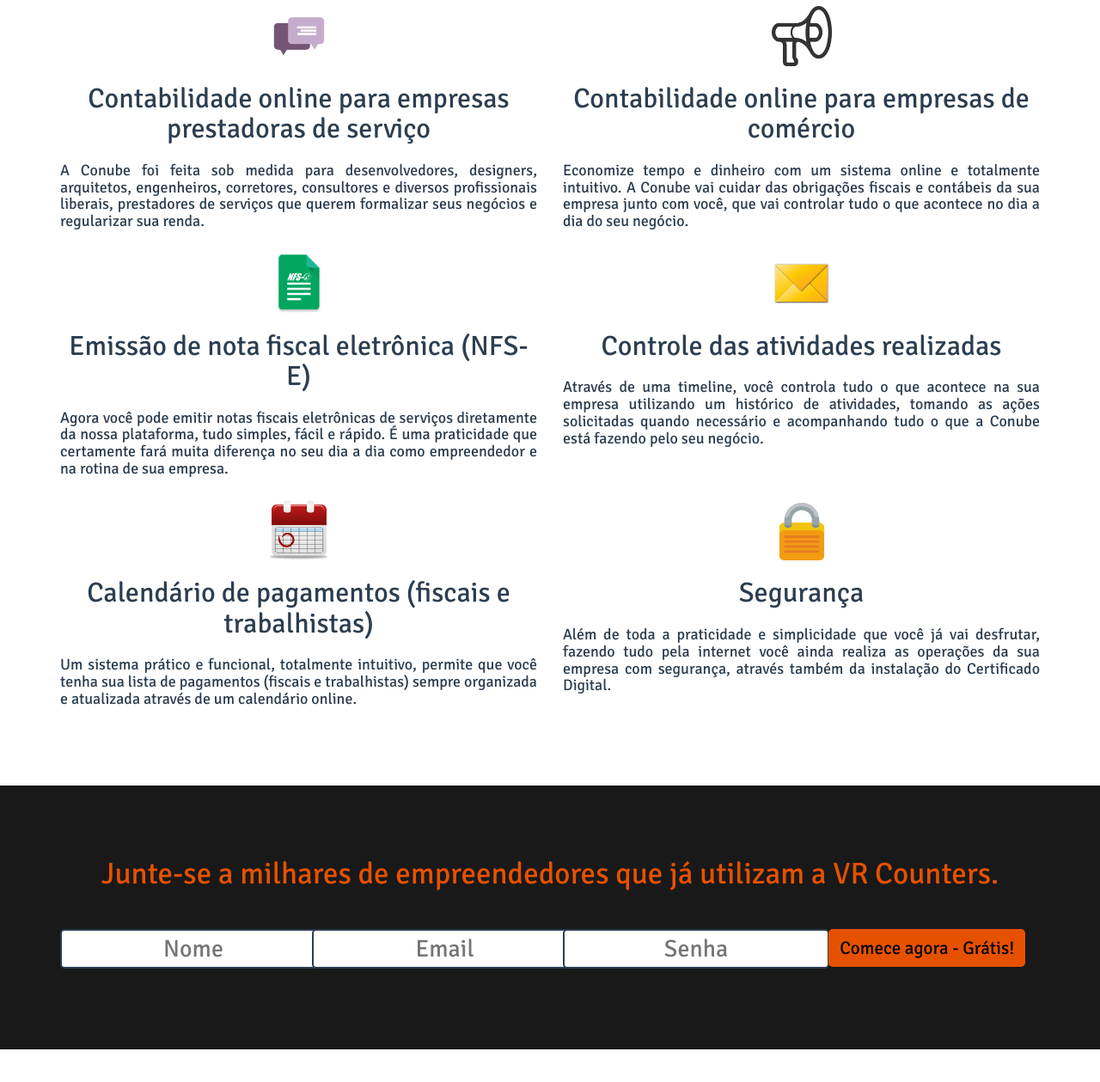
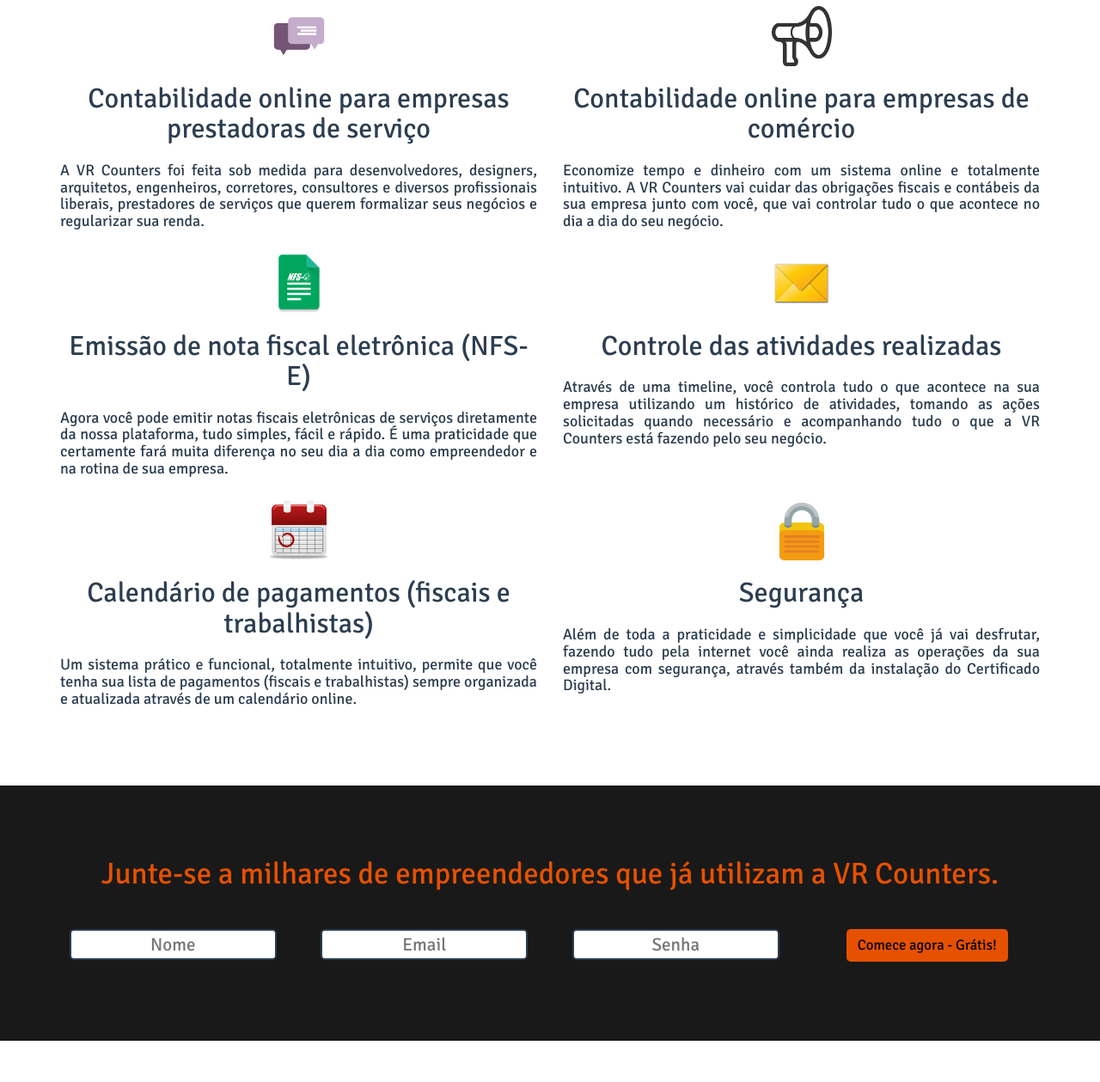
Before and after one commit to GizellySteffanny/page-counter, a plain HTML site: page index.html in a window 1280 px wide. Shown: the part 1763-3022 px from the top of the page at 86% size. Drawn offline with nearby package versions, Linux system fonts and the light colour scheme.

Commit message:
Commit no css e index

```diff
--- a/css/style.css
+++ b/css/style.css
@@ -169,11 +169,11 @@ body{font-family: 'Signika', sans-serif;}
 	color: #000;
 	border-radius: 5px;
 	text-align: center;
-	font-size: 2em;
+	font-size: 1.5em;
 }
 
 .button input{
-	font-size: 1.5em;
+	font-size: 1.2em;
 	background-color: #e65100;
 	color: #000;
 	border-radius: 5px;
--- a/index.html
+++ b/index.html
@@ -186,7 +186,7 @@
                   <div class="services-col text-center">
                      <a href="#"><img src="img/msg.png" class="img-responsive" alt="" width="70" height="70"></a>
                      <h2 class="">Contabilidade online para empresas prestadoras de serviço</h2>
-                     <h4 class="text-justify">A Conube foi feita sob medida para desenvolvedores, designers, arquitetos, engenheiros, corretores, consultores e diversos profissionais liberais, prestadores de serviços que querem formalizar seus negócios e regularizar sua renda.</h4>
+                     <h4 class="text-justify">A VR Counters foi feita sob medida para desenvolvedores, designers, arquitetos, engenheiros, corretores, consultores e diversos profissionais liberais, prestadores de serviços que querem formalizar seus negócios e regularizar sua renda.</h4>
                   </div>
                </div>
 
@@ -194,7 +194,7 @@
                   <div class="services-col text-center">
                      <a href="#"><img src="img/megafone.png" class="img-responsive" alt="" width="70" height="70"></a>
                      <h2>Contabilidade online para empresas de comércio</h2>
-                     <h4 class="text-justify">Economize tempo e dinheiro com um sistema online e totalmente intuitivo. A Conube vai cuidar das obrigações fiscais e contábeis da sua empresa junto com você, que vai controlar tudo o que acontece no dia a dia do seu negócio.</h4>
+                     <h4 class="text-justify">Economize tempo e dinheiro com um sistema online e totalmente intuitivo. A VR Counters vai cuidar das obrigações fiscais e contábeis da sua empresa junto com você, que vai controlar tudo o que acontece no dia a dia do seu negócio.</h4>
                   </div>
                </div>
 
@@ -214,7 +214,7 @@
                   <div class="services-col text-center">
                      <a href="#"><img src="img/msgs.png" class="img-responsive" alt="" width="70" height="70"></a>
                      <h2>Controle das atividades realizadas</h2>
-                     <h4 class="text-justify">Através de uma timeline, você controla tudo o que acontece na sua empresa utilizando um histórico de atividades, tomando as ações solicitadas quando necessário e acompanhando tudo o que a Conube está fazendo pelo seu negócio.</h4>
+                     <h4 class="text-justify">Através de uma timeline, você controla tudo o que acontece na sua empresa utilizando um histórico de atividades, tomando as ações solicitadas quando necessário e acompanhando tudo o que a VR Counters está fazendo pelo seu negócio.</h4>
                   </div>
                </div>
 
```
